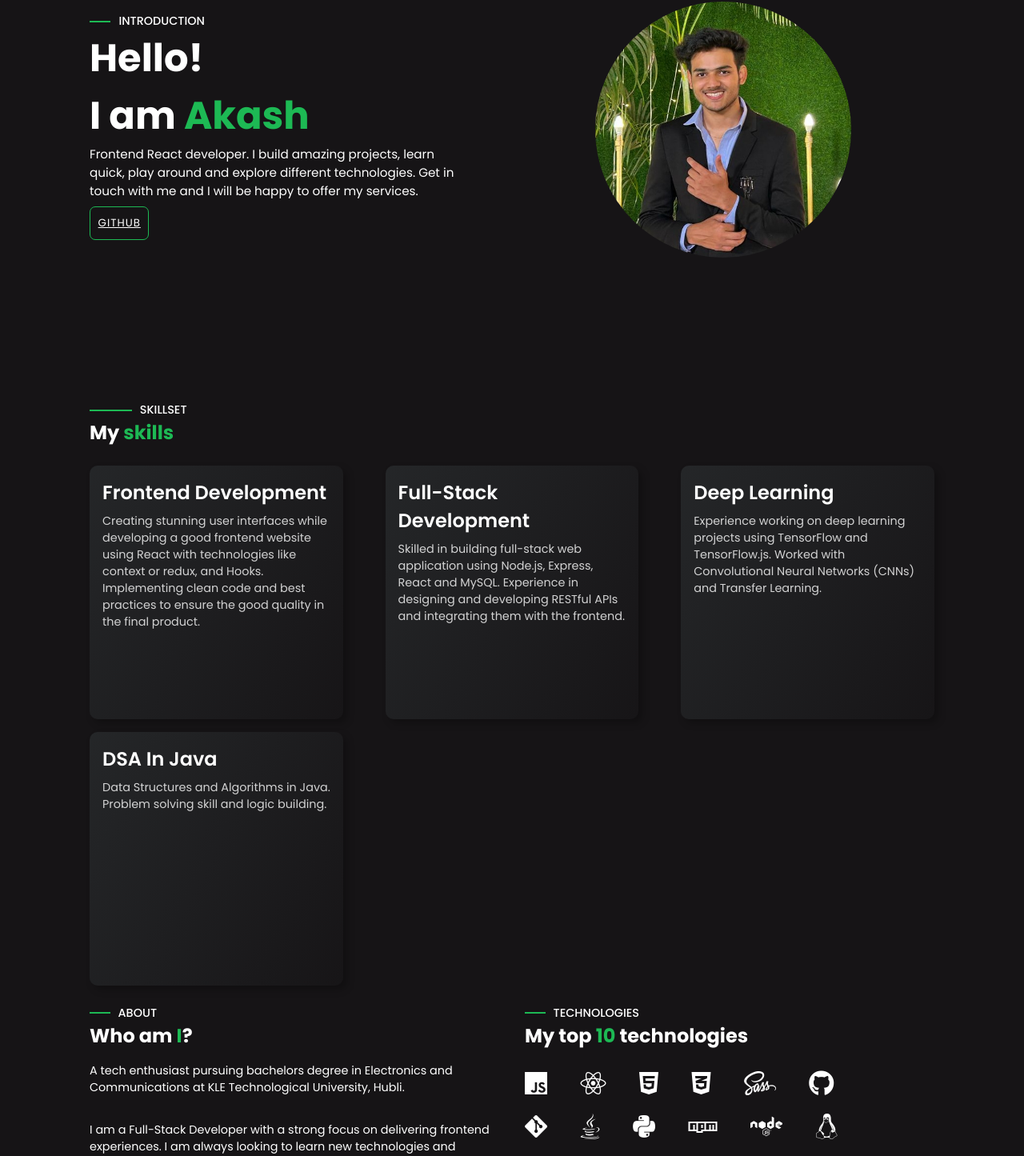
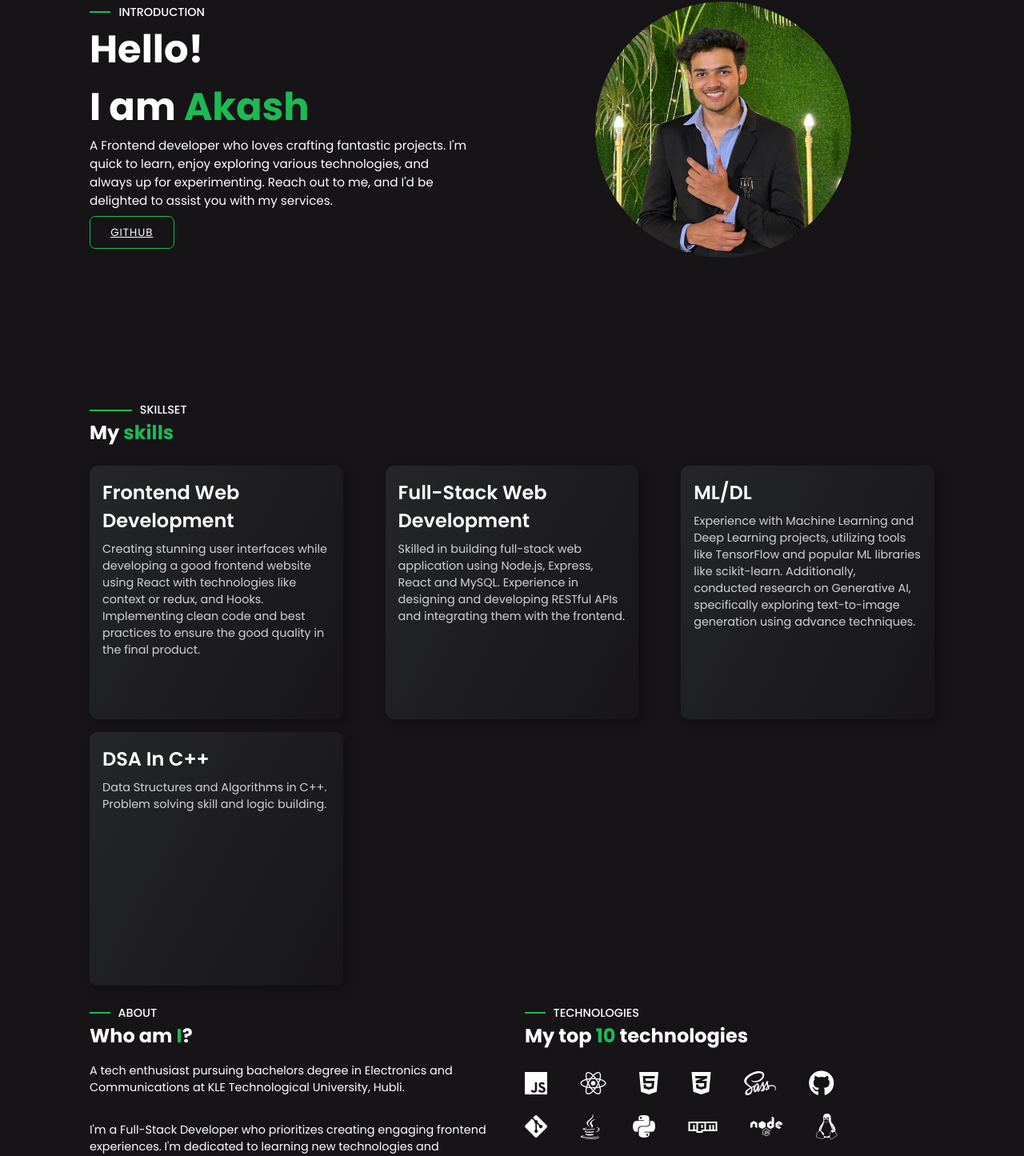
Before and after one commit to codedmachine111/portfolio, a React (Create React App) app: page / in a window 1280 px wide. Shown: the part 298-1743 px from the top of the page at 80% size. Built offline with nearby package versions, Linux system fonts and the light colour scheme.

Commit message:
minor update

```diff
--- a/src/components/ContactForm/ContactForm.scss
+++ b/src/components/ContactForm/ContactForm.scss
@@ -49,6 +49,6 @@
 }
 @media only screen and (max-width: 600px) {
   .contact-form {
-    width: 90%;
+    width: 100%;
   }
 }
--- a/src/components/Navbar/Navbar.js
+++ b/src/components/Navbar/Navbar.js
@@ -26,7 +26,7 @@ export default function Navbar() {
             </a>
           </li>
           <li className="nav-link">
-          <a href="mailto:charlesbabbage1709@gmail.com">
+          <a href="mailto:akashnayak.ubl@gmail.com">
               <i className="fas fa-envelope"></i>
             </a>
           </li>
--- a/src/components/SkillCard/SkillCard.js
+++ b/src/components/SkillCard/SkillCard.js
@@ -6,6 +6,9 @@ export const SkillCard = (props) => {
             <div className='skill-card-container'>
                 <h2 className='skill-card-title'>{props.title}</h2>
                 <p className='skill-card-desc'>{props.desc}</p>
+                {/* <p className='skill-card-skills'>
+                    <span>Technologies:</span>
+                </p> */}
             </div>
         </>
     )
--- a/src/components/SkillCard/SkillCard.scss
+++ b/src/components/SkillCard/SkillCard.scss
@@ -37,10 +37,22 @@
     transform: scale(1.02);
     box-shadow: 5px 5px 10px rgba(0, 0, 0, 0.5);
   }
+
+  .skill-card-skills{
+    width: 100%;
+    background: none;
+    font-size: 0.9rem;
+
+    span{
+      background: none;
+      text-decoration: underline;
+      font-weight: bold;
+    }
+  }
 }
 @media only screen and (max-width: 600px) {
   .skill-card-container {
-    width: 55%;
+    width: 80%;
     margin: 0.5rem 0;
     aspect-ratio: 3/3;
   }
--- a/src/sections/About/About.js
+++ b/src/sections/About/About.js
@@ -28,25 +28,29 @@ export const About = () => {
 
   return (
     <section className="about-container" ref={aboutRef}>
-
       <div className="about-content" ref={aboutContent}>
-      <Subheading text="About" />
-        <h2>Who am <span id="diff">I</span>?</h2>
+        <Subheading text="About" />
+        <h2>
+          Who am <span id="diff">I</span>?
+        </h2>
         <div className="about-content-text">
           <p>
             A tech enthusiast pursuing bachelors degree in Electronics and
             Communications at KLE Technological University, Hubli.
           </p>
           <p>
-            I am a Full-Stack Developer with a strong focus on delivering frontend experiences.
-            I am always looking to learn new technologies and improve my skills. I work on DeepLearning projects on the side and a beginner to Tensorflow.
-            I plan on building meaningful projects and grow as a developer.
+            I'm a Full-Stack Developer who prioritizes creating engaging
+            frontend experiences. I'm dedicated to learning new technologies and
+            improving my skills. My passion lies in software engineering, and
+            I'm eager to evolve as a developer.
           </p>
         </div>
       </div>
       <div className="about-content" ref={aboutContent}>
-      <Subheading text="Technologies" />
-      <h2>My top <span id="diff">10</span> technologies</h2>
+        <Subheading text="Technologies" />
+        <h2>
+          My top <span id="diff">10</span> technologies
+        </h2>
         <div className="technology-icon-container">
           <Icons />
         </div>
--- a/src/sections/Contact/Contact.js
+++ b/src/sections/Contact/Contact.js
@@ -55,7 +55,7 @@ export const Contact = () => {
             </a>
           </li>
           <li className="contact-link">
-          <a href="mailto:charlesbabbage1709@gmail.com">
+          <a href="mailto:akashnayak.ubl@gmail.com">
               <i className="fas fa-envelope"></i>
             </a>
           </li>
--- a/src/sections/Home/Home.js
+++ b/src/sections/Home/Home.js
@@ -35,12 +35,17 @@ export const Home = () => {
             </div>
             <div className="description-container">
               <p>
-                Frontend React developer. I build amazing projects, learn quick,
-                play around and explore different technologies. Get in touch
-                with me and I will be happy to offer my services.
+                A Frontend developer who loves crafting fantastic projects.
+                I'm quick to learn, enjoy exploring various technologies, and
+                always up for experimenting. Reach out to me, and I'd be
+                delighted to assist you with my services.
               </p>
             </div>
-            <a href="https://github.com/codedmachine111" target="_blank">
+            <a
+              href="https://github.com/codedmachine111"
+              target="_blank"
+              rel="noreferrer"
+            >
               <Button title="GITHUB" />
             </a>
           </div>
--- a/src/sections/Home/Home.scss
+++ b/src/sections/Home/Home.scss
@@ -16,7 +16,15 @@
       width: 50%;
 
       a{
-        background-color: #1db954;
+        display: inline-block;
+        width: 20%;
+        .btn{
+          width: 100%;
+
+          &:hover{
+            cursor: pointer;
+          }
+        }
       }
       .title-container {
         display: flex;
--- a/src/sections/Skillset/Skillset.js
+++ b/src/sections/Skillset/Skillset.js
@@ -35,20 +35,20 @@ export const Skillset = () => {
         </h2>
         <div className="skillset-cards-container" ref={skillsetContainer}>
           <SkillCard
-            title="Frontend Development"
+            title="Frontend Web Development"
             desc="Creating stunning user interfaces while developing a good frontend website using React with technologies like context or redux, and Hooks. Implementing clean code and best practices to ensure the good quality in the final product."
           />
           <SkillCard
-            title="Full-Stack Development"
+            title="Full-Stack Web Development"
             desc="Skilled in building full-stack web application using Node.js, Express, React and MySQL. Experience in designing and developing RESTful APIs and integrating them with the frontend."
           />
           <SkillCard
-            title="Deep Learning"
-            desc="Experience working on deep learning projects using TensorFlow and TensorFlow.js. Worked with Convolutional Neural Networks (CNNs) and Transfer Learning."
+            title="ML/DL"
+            desc="Experience with Machine Learning and Deep Learning projects, utilizing tools like TensorFlow and popular ML libraries like scikit-learn. Additionally, conducted research on Generative AI, specifically exploring text-to-image generation using advance techniques."
           />
           <SkillCard
-            title="DSA in Java"
-            desc="Data Structures and Algorithms in Java. Problem solving skill and logic building."
+            title="DSA in C++"
+            desc="Data Structures and Algorithms in C++. Problem solving skill and logic building."
           />
         </div>
       </section>
```
